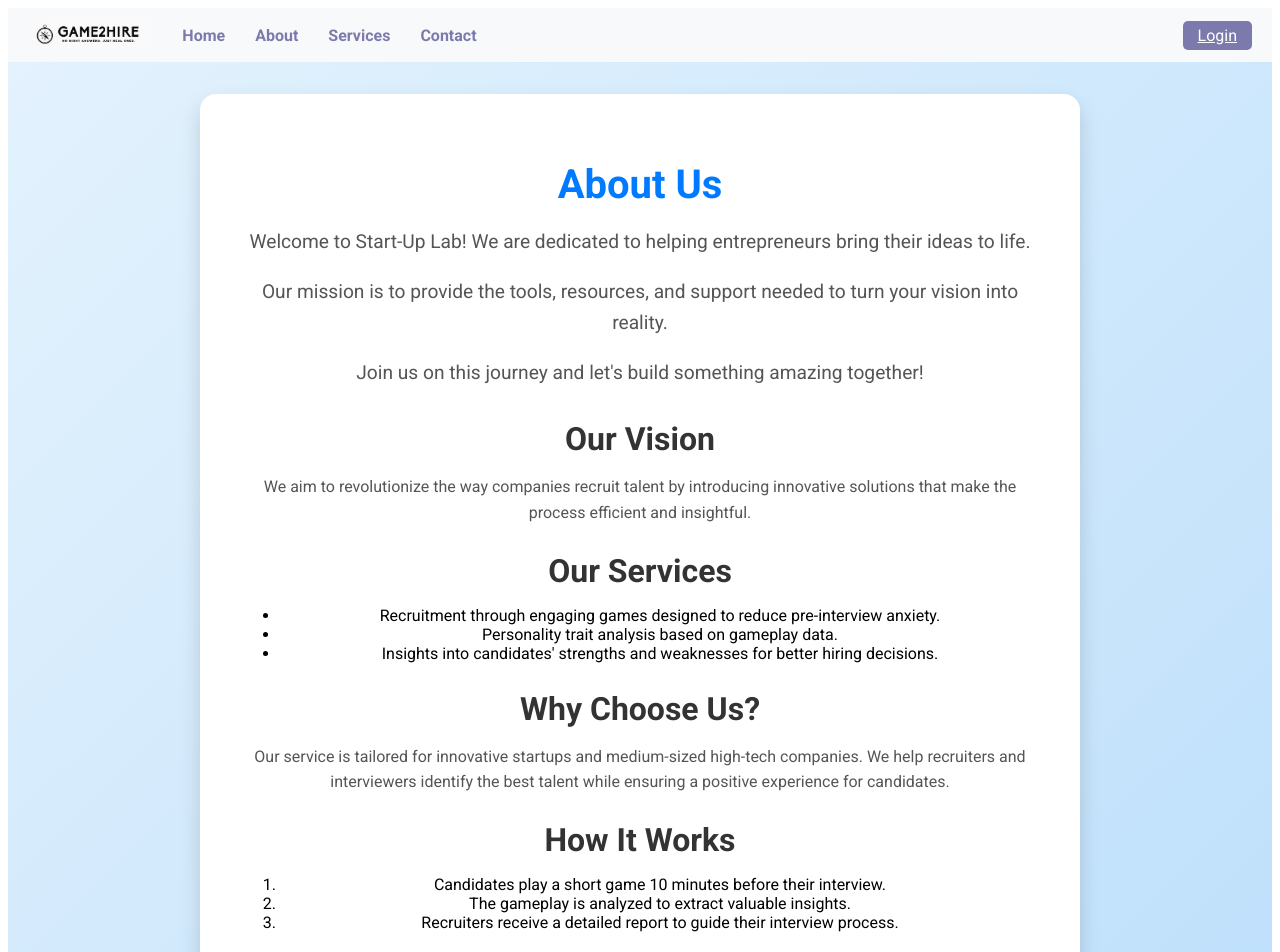
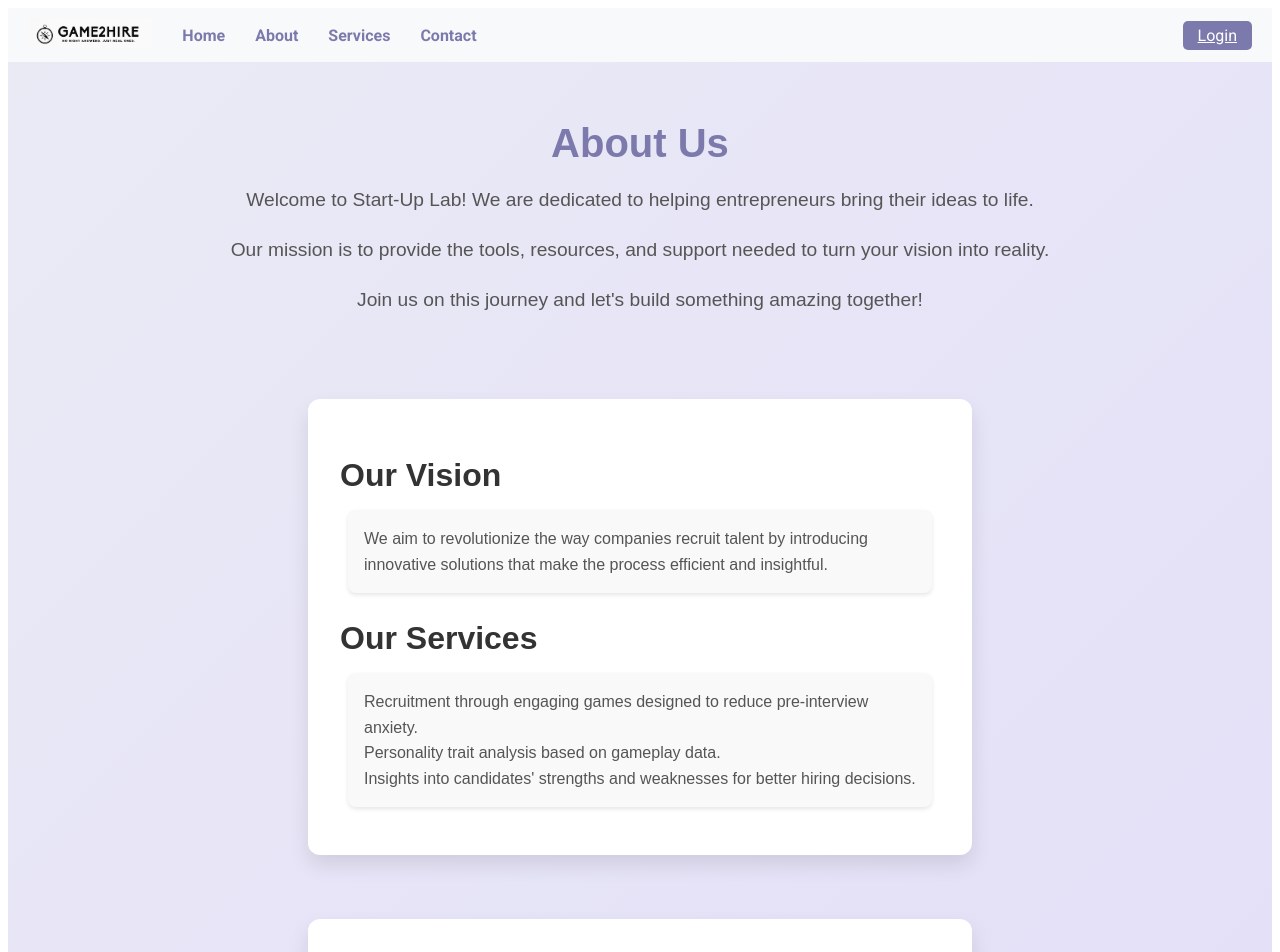
Before and after one commit to wannalina/start-up-lab, an Angular app in the folder frontend/start-up-lab/: page /aboutus in a window 1280 px wide. Shown: the top 952 px of the page. Built offline with nearby package versions, Linux system fonts and the light colour scheme.

Commit message:
aboutus styling

```diff
--- a/frontend/start-up-lab/src/app/aboutus/aboutus.component.html
+++ b/frontend/start-up-lab/src/app/aboutus/aboutus.component.html
@@ -6,7 +6,7 @@
     <p>Join us on this journey and let's build something amazing together!</p>
   </header>
 
-  <section class="aboutus-content">
+  <div class="aboutus-content">
     <h2>Our Vision</h2>
     <p>We aim to revolutionize the way companies recruit talent by introducing innovative solutions that make the process efficient and insightful.</p>
 
@@ -16,7 +16,9 @@
       <li>Personality trait analysis based on gameplay data.</li>
       <li>Insights into candidates' strengths and weaknesses for better hiring decisions.</li>
     </ul>
+  </div>
 
+  <div class="aboutus-content">
     <h2>Why Choose Us?</h2>
     <p>Our service is tailored for innovative startups and medium-sized high-tech companies. We help recruiters and interviewers identify the best talent while ensuring a positive experience for candidates.</p>
 
@@ -26,10 +28,12 @@
       <li>The gameplay is analyzed to extract valuable insights.</li>
       <li>Recruiters receive a detailed report to guide their interview process.</li>
     </ol>
+  </div>
 
+  <div class="aboutus-content">
     <h2>Contact Us</h2>
-    <p>If you're interested in learning more about our services or partnering with us, feel free to reach out!</p>
-    <p>Email: <a href="mailto:info@startuplab.com">info&#64;startuplab.com</a></p>
-    <p>Phone: +1 (123) 456-7890</p>
-  </section>
+    <p>If you're interested in learning more about our services or partnering with us, feel free to reach out!<br>
+    Email: <a href="mailto:info@startuplab.com">info&#64;startuplab.com</a><br>
+    Phone: +1 (123) 456-7890</p>
+  </div>
 </div>
--- a/frontend/start-up-lab/src/app/aboutus/aboutus.component.scss
+++ b/frontend/start-up-lab/src/app/aboutus/aboutus.component.scss
@@ -1,27 +1,13 @@
-:host {
+.aboutus-container {
   display: flex;
+  flex-direction: column;
+  align-items: center;
   justify-content: center;
-  align-items: center;
   min-height: 100vh;
   padding: 2rem;
-  background: linear-gradient(135deg, #e3f2fd, #bbdefb);
-  font-family: 'Roboto', sans-serif;
-}
-
-.aboutus-container {
-  max-width: 800px;
-  width: 100%;
-  background: #ffffff;
-  border-radius: 16px;
-  box-shadow: 0 10px 20px rgba(0, 0, 0, 0.15);
-  padding: 2.5rem;
+  background: linear-gradient(135deg, #eaeaf5, #e1dcf9);
+  font-family: 'Arial', sans-serif;
   text-align: center;
-  transition: transform 0.3s ease, box-shadow 0.3s ease;
-}
-
-.aboutus-container:hover {
-  transform: translateY(-5px);
-  box-shadow: 0 15px 30px rgba(0, 0, 0, 0.2);
 }
 
 .aboutus-header {
@@ -29,7 +15,7 @@
 
   h1 {
     font-size: 2.5rem;
-    color: #007bff;
+    color: #7c7aac;
     margin-bottom: 1rem;
   }
 
@@ -41,6 +27,15 @@
 }
 
 .aboutus-content {
+  background: #ffffff;
+  padding: 2rem;
+  border-radius: 12px;
+  margin: 2rem 0;
+  box-shadow: 0 10px 20px rgba(0, 0, 0, 0.1);
+  max-width: 600px;
+  width: 100%;
+  text-align: left;
+
   h2 {
     font-size: 2rem;
     color: #333;
@@ -52,6 +47,35 @@
     color: #555;
     line-height: 1.6;
     margin-bottom: 1.5rem;
+    margin: 1rem 0.5rem;
+    padding: 1rem;
+    background: #f9f9f9;
+    border-radius: 8px;
+    box-shadow: 0 2px 4px rgba(0, 0, 0, 0.1);
+  }
+
+  ul {
+    color: #555;
+    list-style-type: none;
+    padding: 0;
+    line-height: 1.6;
+    margin: 1rem 0.5rem;
+    padding: 1rem;
+    background: #f9f9f9;
+    border-radius: 8px;
+    box-shadow: 0 2px 4px rgba(0, 0, 0, 0.1);
+  }
+
+  ol {
+    color: #555;
+    list-style-type: decimal;
+    padding-left: 20px;
+    line-height: 1.6;
+    margin: 1rem 0.5rem;
+    padding: 1rem;
+    background: #f9f9f9;
+    border-radius: 8px;
+    box-shadow: 0 2px 4px rgba(0, 0, 0, 0.1);
   }
 }
 
--- a/frontend/start-up-lab/src/app/contactus/contactus.component.scss
+++ b/frontend/start-up-lab/src/app/contactus/contactus.component.scss
@@ -4,8 +4,8 @@
     align-items: center;
     min-height: 100vh;
     padding: 2rem;
-    background: linear-gradient(135deg, #e3f2fd, #bbdefb);
-    font-family: Arial, sans-serif;
+    background: linear-gradient(135deg, #eaeaf5, #e1dcf9);
+    font-family: 'Arial', sans-serif;
 }
 
 .contactus-container {
@@ -54,19 +54,20 @@
 .contactus-form textarea {
     width: 100%;
     max-width: 500px;
-    padding: 0.9rem;
+    padding: 1rem;
     border: 1px solid #ddd;
     border-radius: 8px;
     font-size: 1rem;
     text-align: left;
     background-color: #f9f9f9;
     transition: border-color 0.3s ease, box-shadow 0.3s ease;
+    box-shadow: 0 2px 5px rgba(0, 0, 0, 0.1);
 }
 
 .contactus-form input:focus,
 .contactus-form textarea:focus {
     border-color: #007bff;
-    box-shadow: 0 0 5px rgba(0, 123, 255, 0.5);
+    box-shadow: 0 0 8px rgba(0, 123, 255, 0.5);
     outline: none;
 }
 
@@ -76,24 +77,27 @@
 }
 
 .contactus-form button {
-    padding: 0.9rem 2.5rem;
+    padding: 1rem 3rem;
     background-color: #007bff;
     color: #fff;
     border: none;
     border-radius: 8px;
-    font-size: 1.1rem;
+    font-size: 1.2rem;
     font-weight: bold;
     cursor: pointer;
-    transition: background-color 0.3s ease, transform 0.2s ease;
+    transition: background-color 0.3s ease, transform 0.2s ease, box-shadow 0.2s ease;
+    box-shadow: 0 4px 10px rgba(0, 0, 0, 0.1);
 }
 
 .contactus-form button:hover {
     background-color: #0056b3;
-    transform: scale(1.05);
+    transform: translateY(-2px);
+    box-shadow: 0 6px 15px rgba(0, 0, 0, 0.2);
 }
 
 .contactus-form button:active {
-    transform: scale(1);
+    transform: translateY(0);
+    box-shadow: 0 4px 10px rgba(0, 0, 0, 0.1);
 }
 
 .contactus-footer {
@@ -101,3 +105,12 @@
     font-size: 0.9rem;
     color: #777;
 }
+
+.contactus-footer a {
+    color: #007bff;
+    text-decoration: none;
+}
+
+.contactus-footer a:hover {
+    text-decoration: underline;
+}
```
